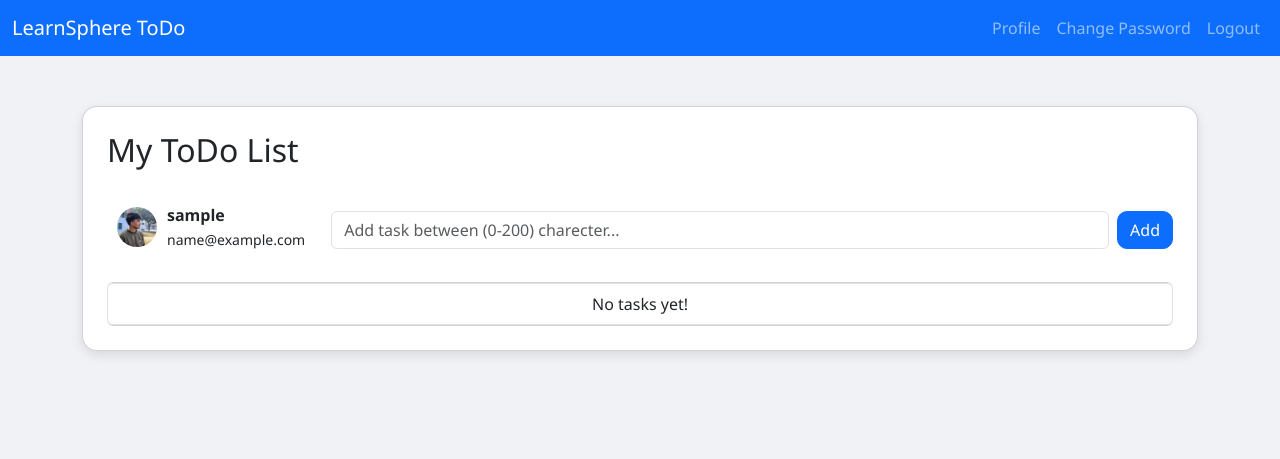
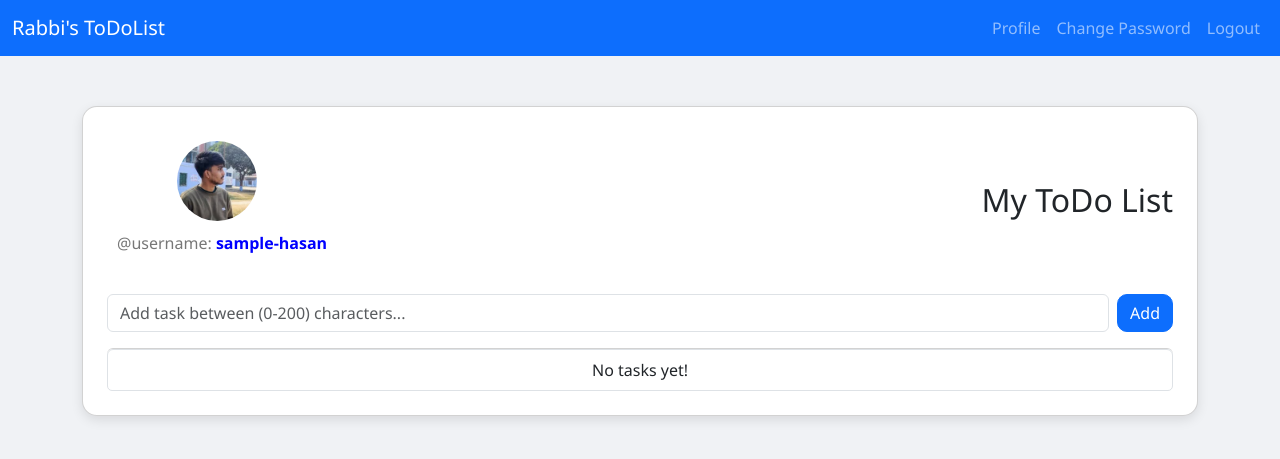
Before and after one commit to Rabbi-hasan0/Todo_List, a Django app: page /tasklist/ in a window 1280 px wide. Shown: the top 459 px of the page. Run offline with Django 4.2, Linux system fonts and the light colour scheme; the visitor is signed in with stand-in values (Sample User, id 1); data that the repository does not hold is empty; some libraries are stand-ins or nearby versions.

Commit message:
update dynamic profile

```diff
--- a/Todo_List/urls.py
+++ b/Todo_List/urls.py
@@ -21,3 +21,7 @@ urlpatterns = [
     path('admin/', admin.site.urls),
     path('', include('tasks.urls')),
 ]
+from django.conf import settings
+from django.conf.urls.static import static
+
+urlpatterns += static(settings.MEDIA_URL, document_root=settings.MEDIA_ROOT)
--- a/Todo_List/wsgi.py
+++ b/Todo_List/wsgi.py
@@ -5,8 +5,3 @@ from django.core.wsgi import get_wsgi_application
 os.environ.setdefault('DJANGO_SETTINGS_MODULE', 'Todo_List.settings')
 
 application = get_wsgi_application()
-
-from django.contrib.auth import get_user_model
-User = get_user_model()
-if not User.objects.filter(username='admin').exists():
-    User.objects.create_superuser('rabbi', 'imrabbihasan@gmail.com', '123')
--- a/tasks/templates/tasks/tasklist.html
+++ b/tasks/templates/tasks/tasklist.html
@@ -61,7 +61,7 @@
     <!-- Navbar -->
     <nav class="navbar navbar-expand-lg navbar-dark bg-primary">
         <div class="container-fluid">
-            <a class="navbar-brand" href="{% url 'tasklist' %}">LearnSphere ToDo</a>
+            <a class="navbar-brand" href="{% url 'tasklist' %}">Rabbi's ToDoList</a>
             <button class="navbar-toggler" type="button" data-bs-toggle="collapse" data-bs-target="#navbarNav">
                 <span class="navbar-toggler-icon"></span>
             </button>
@@ -93,56 +93,62 @@
     <!-- Main Container -->
     <div class="container">
         <div class="card p-4">
-            <h2 class="mb-4">My ToDo List</h2>
-            <div class="d-flex align-items-center justify-content-between mb-3">
-        <!-- User Info -->
-        <div class="user-box d-flex align-items-center">
-            <img src="{% static 'images/default_profile.png' %}" alt="Profile" style="width:40px; height:40px; border-radius:50%; margin-right:10px;">
-            <div>
-                <strong>{{ request.user.username }}</strong><br>
-                <small>{{ request.user.email }}</small>
+            <div class="d-flex justify-content-between mb-4 align-items-start">
+            <!-- User Info Left -->
+            <div class="user-box d-flex flex-column align-items-center">
+                {% if user.profile.image %}
+                    <img src="{{ user.profile.image.url }}"
+                        alt="{{ user.username }} Profile"
+                        style="width:80px; height:80px; border-radius:50%; margin-bottom:10px;">
+                {% else %}
+                    <img src="{% static 'images/default_profile.png' %}"
+                        alt="Default Profile"
+                        style="width:80px; height:80px; border-radius:50%; margin-bottom:10px;">
+                {% endif %}
+
+                <p style="text-align:center; color:#777; margin:0;">
+                    @username: <strong style="color:blue;">{{ request.user.username }}-hasan</strong>
+                </p>
+
             </div>
+
+
+            <!-- My ToDo List Title Right -->
+            <h2 class="mb-0 align-self-center">My ToDo List</h2>
         </div>
 
-        <!-- Add Task Form -->
-        <form method="POST" class="d-flex flex-grow-1 ms-3">
-            {% csrf_token %}
-            <input type="text" name="task_name" placeholder="Add task between (0-200) charecter..." class="form-control me-2" autocomplete="off">
-            <button type="submit" class="btn btn-primary btn-custom">Add</button>
-        </form>
-    </div>
 
+    <!-- Add Task Form -->
+    <form method="POST" class="d-flex mb-3">
+        {% csrf_token %}
+        <input type="text" name="task_name" placeholder="Add task between (0-200) characters..." class="form-control me-2" autocomplete="off">
+        <button type="submit" class="btn btn-primary btn-custom">Add</button>
+    </form>
 
-          <!-- Tasks List -->
+    <!-- Tasks List -->
     <ul class="list-group">
         {% for task in tasks %}
             <li class="list-group-item d-flex justify-content-between align-items-center
-                {% if task.complete %}
-                    completed
-                {% endif %}
-                    {% comment %} Jmn ache tmn e thakbe {% endcomment %}
-            ">
-                <h6> {{ task.title }} </h6>
+                {% if task.complete %} completed {% endif %}">
+                <h6 class="mb-0">{{ task.title }}</h6>
 
                 <div>
                     <!-- Complete / Incomplete toggle -->
                     <a href="{% url 'complete_task' task.pk %}" class="btn btn-sm btn-success me-1">
-                        {% if task.complete %}
-                            Undo
-                        {% else %}
-                            Complete
-                        {% endif %}
+                        {% if task.complete %}↩{% else %}✓{% endif %}
                     </a>
 
                     <!-- Delete -->
-                    <a href="{% url 'delete_task' task.pk %}" class="btn btn-sm btn-danger">Delete</a>
+                    <a href="{% url 'delete_task' task.pk %}" class="btn btn-sm btn-danger">X</a>
                 </div>
             </li>
         {% empty %}
             <li class="list-group-item text-center">No tasks yet!</li>
         {% endfor %}
     </ul>
+</div>
 
+    </div>
 
     <!-- Bootstrap JS -->
     <script src="https://cdn.jsdelivr.net/npm/bootstrap@5.3.2/dist/js/bootstrap.bundle.min.js"></script>
--- a/tasks/views.py
+++ b/tasks/views.py
@@ -2,7 +2,7 @@ from django.shortcuts import render, redirect, get_object_or_404
 from .models import Task
 # Create your views here.
 
-from .forms import UserRegisterForm
+from .forms import UserRegisterForm, ProfileForm
 from django.contrib.auth import login, logout, authenticate
 from django.contrib import messages
 from django.contrib.auth.decorators import login_required
@@ -22,15 +22,27 @@ def tasklist(request):
 
 def register(request):
     if request.method == 'POST':
-        form= UserRegisterForm(request.POST)
-        if form.is_valid():
-            user=form.save()
+        form = UserRegisterForm(request.POST)
+        p_form = ProfileForm(request.POST, request.FILES)  # <-- handle file uploads
+
+        if form.is_valid() and p_form.is_valid():  # check both forms
+            user = form.save()
+            profile = p_form.save(commit=False)
+            profile.user = user
+            profile.save()
+
             login(request, user)
             messages.success(request, f'Account created successfully!')
             return redirect('login')
     else:
-        form= UserRegisterForm()
-    return render(request, 'tasks/register.html', {'form': form})
+        form = UserRegisterForm()
+        p_form = ProfileForm()
+
+    context = {
+        'form': form,
+        'p_form': p_form
+    }
+    return render(request, 'tasks/register.html', context)
 
 
 @login_required
```
Also changed, not shown: Todo_List/settings.py (+10 -0 lines), tasks/forms.py (+13 -2 lines), tasks/models.py (+7 -0 lines), tasks/templates/tasks/profile.html (+9 -2 lines), tasks/templates/tasks/register.html (+16 -5 lines), db.sqlite3 (added), tasks/migrations/0002_profile.py (added).
